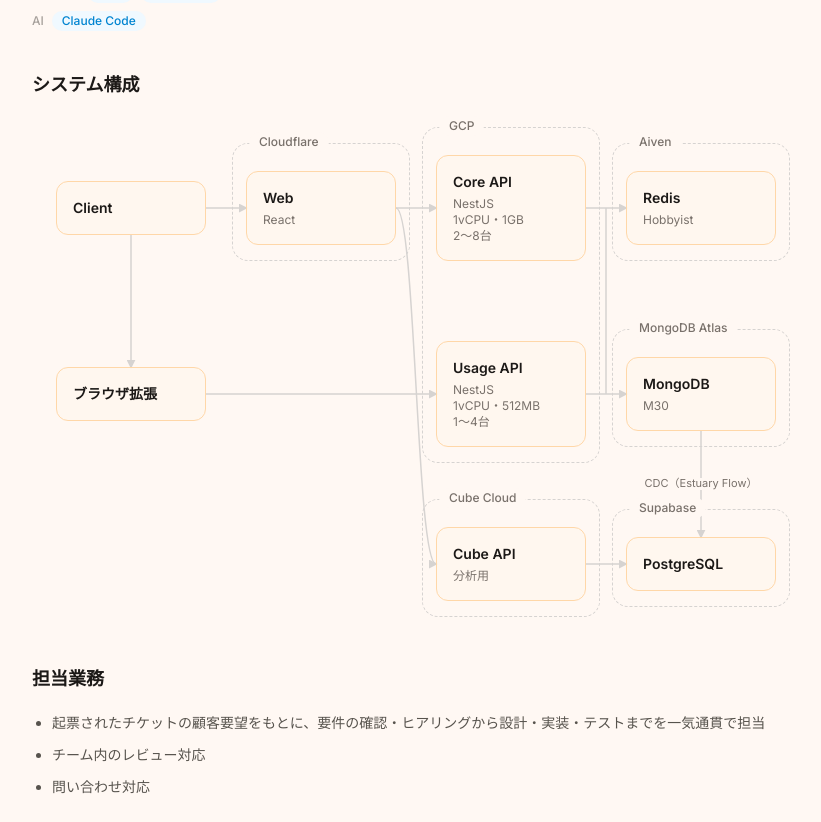
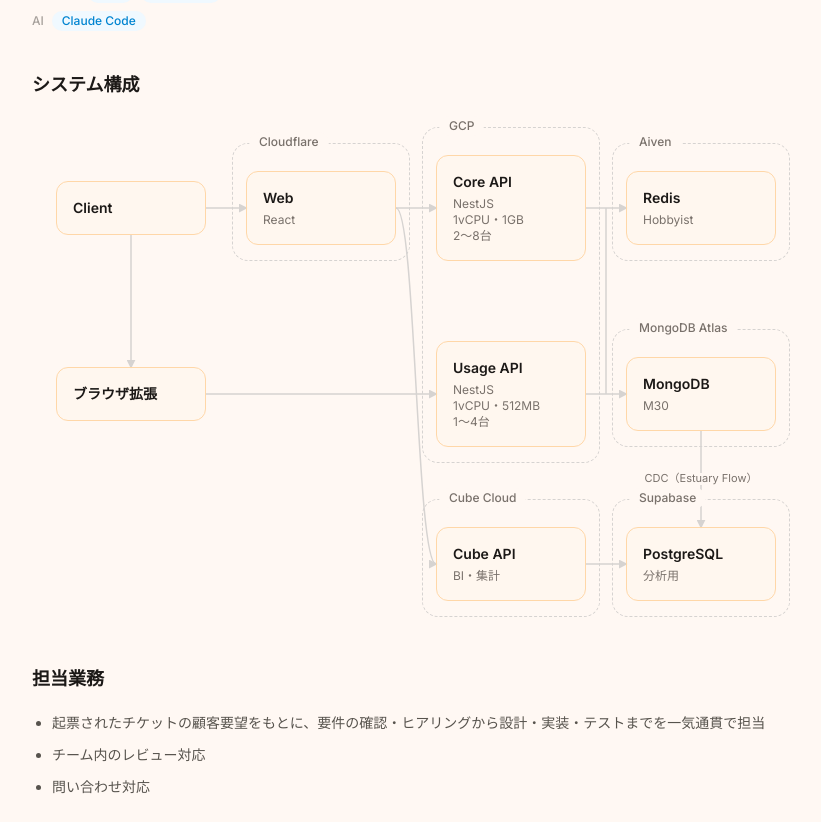
Before and after one commit to daikiku10/bayan-top-page, a Next.js app: page /engagements/4 in a window 1280 px wide. Shown: the part 565-1387 px from the top of the page, without its empty margins (224-1045 px from the left). Built offline with nearby package versions, Linux system fonts and the light colour scheme.

Commit message:
システム構成図のCube APIをBI・集計、PostgreSQLを分析用に変更
Co-Authored-By: Claude Opus 5.5 <noreply@anthropic.com>
Claude-Session: https://claude.ai/code/session_01Fj4eqJN89zCWLn984GRjcy

```diff
--- a/src/data/engagements.ts
+++ b/src/data/engagements.ts
@@ -76,9 +76,9 @@ export const engagements: Engagement[] = [
         { id: "cloudflare", label: "Web", detail: "React", column: 1 },
         { id: "core", label: "Core API", detail: "NestJS\n1vCPU・1GB\n2〜8台", column: 2, row: 0 },
         { id: "usage", label: "Usage API", detail: "NestJS\n1vCPU・512MB\n1〜4台", column: 2, row: 1 },
-        { id: "cube", label: "Cube API", detail: "分析用", column: 2, row: 2 },
+        { id: "cube", label: "Cube API", detail: "BI・集計", column: 2, row: 2 },
         { id: "mongodb", label: "MongoDB", detail: "M30", column: 3, row: 1 },
-        { id: "postgresql", label: "PostgreSQL", column: 3, row: 2 },
+        { id: "postgresql", label: "PostgreSQL", detail: "分析用", column: 3, row: 2 },
         { id: "redis", label: "Redis", detail: "Hobbyist", column: 3, row: 0 },
       ],
       edges: [
```
